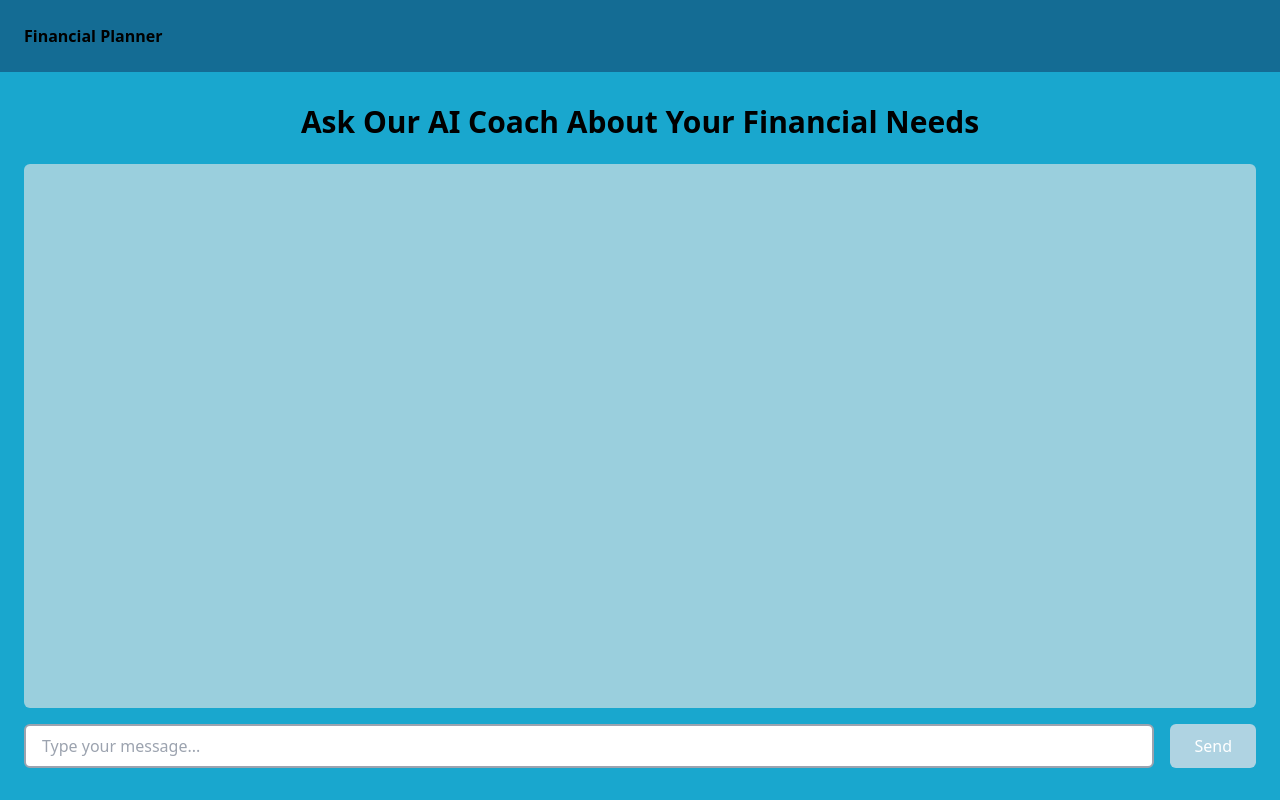
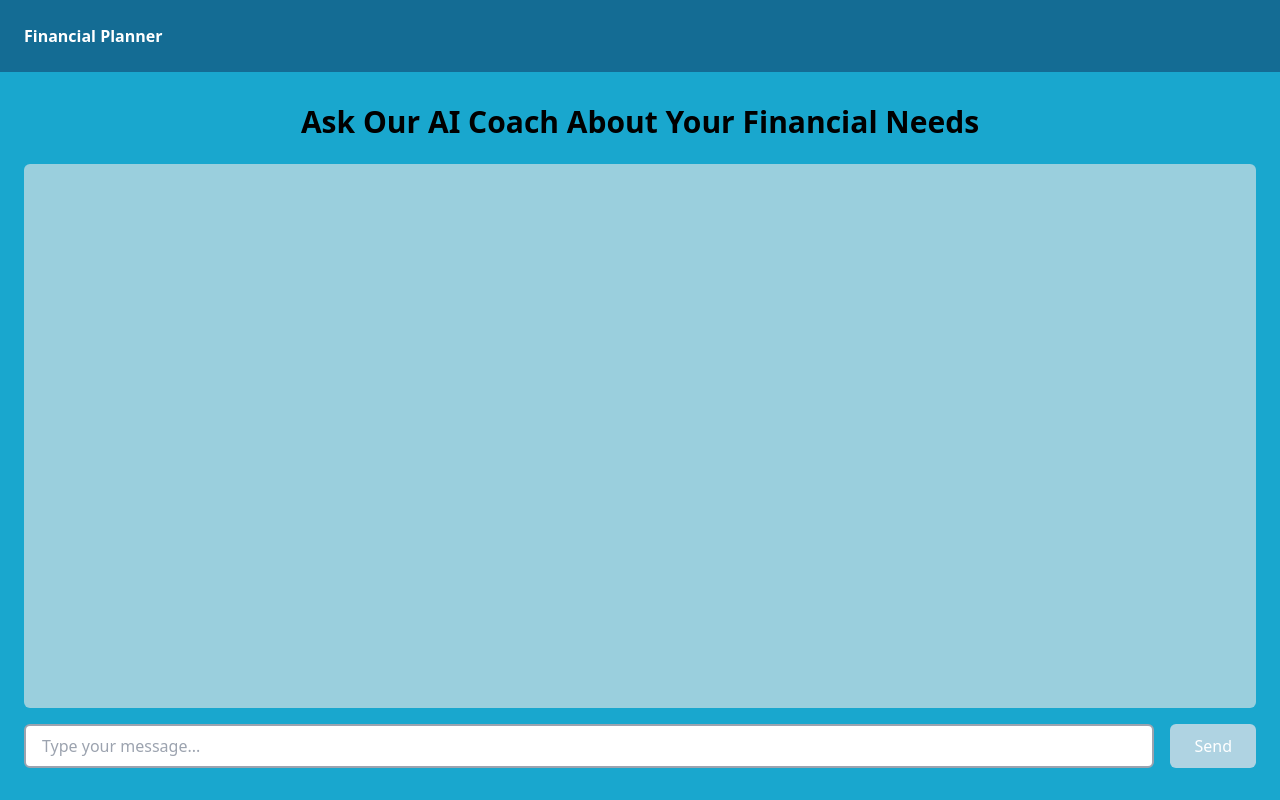
Before and after one commit to Suheylaersen/OneEthos-KH-Challange, a website: page templates/features/ai_coach.html in a window 1280 px wide. Drawn offline with nearby package versions, Linux system fonts and the light colour scheme.

Commit message:
Updated color pallete

```diff
--- a/templates/features/ai_coach.html
+++ b/templates/features/ai_coach.html
@@ -30,7 +30,7 @@
 
         <!-- Top section -->
         <header class="bg-darkblue py-6 px-6">
-            <h1 class="text-medium font-bold">Financial Planner</h1>
+            <h1 class="text-medium font-bold text-white">Financial Planner</h1>
         </header>
         <!-- Main Section -->
          <main class="flex-grow flex flex-col px-6 py-8">
```
Also changed, not shown: templates/features/financial_planning.html (+1 -1 lines).
